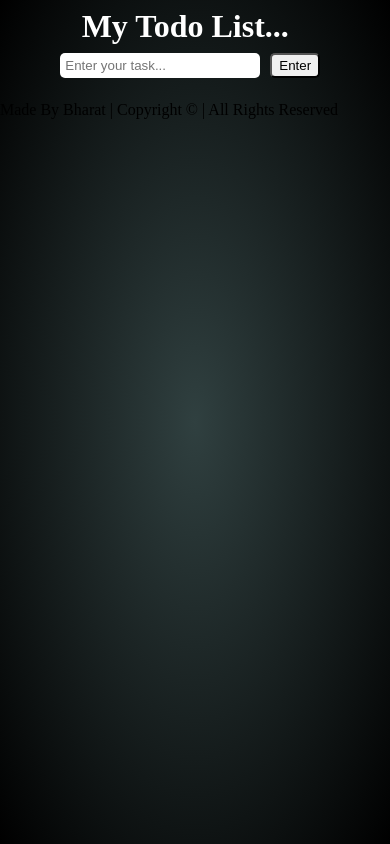
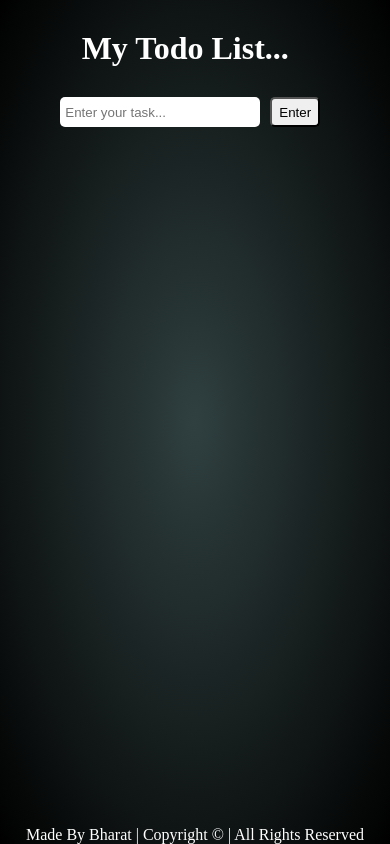
Before and after one commit to Bharat-Yadav-11/Todo-app, a plain HTML site: page index.html in a window 390 px wide. Drawn offline with nearby package versions, Linux system fonts and the light colour scheme.

Commit message:
Update style.css

```diff
--- a/style.css
+++ b/style.css
@@ -79,10 +79,21 @@ body {
     margin-bottom: -1vw;
 }
 
+footer {
+    color: white;
+    position: relative;
+    top: 70%;
+    text-align: center;
+}
+
 @media(max-width: 768px) {
     #main {
         width: 95%;
         text-align: center;
+    }
+
+    #main h1 {
+        margin: 30px 20px;
     }
 
     .input-header {
@@ -96,13 +107,13 @@ body {
 
     .to-do-input input {
         width: 200px;
-        height: 25px;
+        height: 30px;
         margin: 0 10px;
     }
 
     .to-do-input button {
         width: 50px;
-        height: 25px;
+        height: 30px;
     }
 
     .to-do-list i {
@@ -121,4 +132,8 @@ body {
         height: 30px;
         margin-right: 50px;
     }
+
+    footer {
+        top: 80%;
+    }
 }
```
